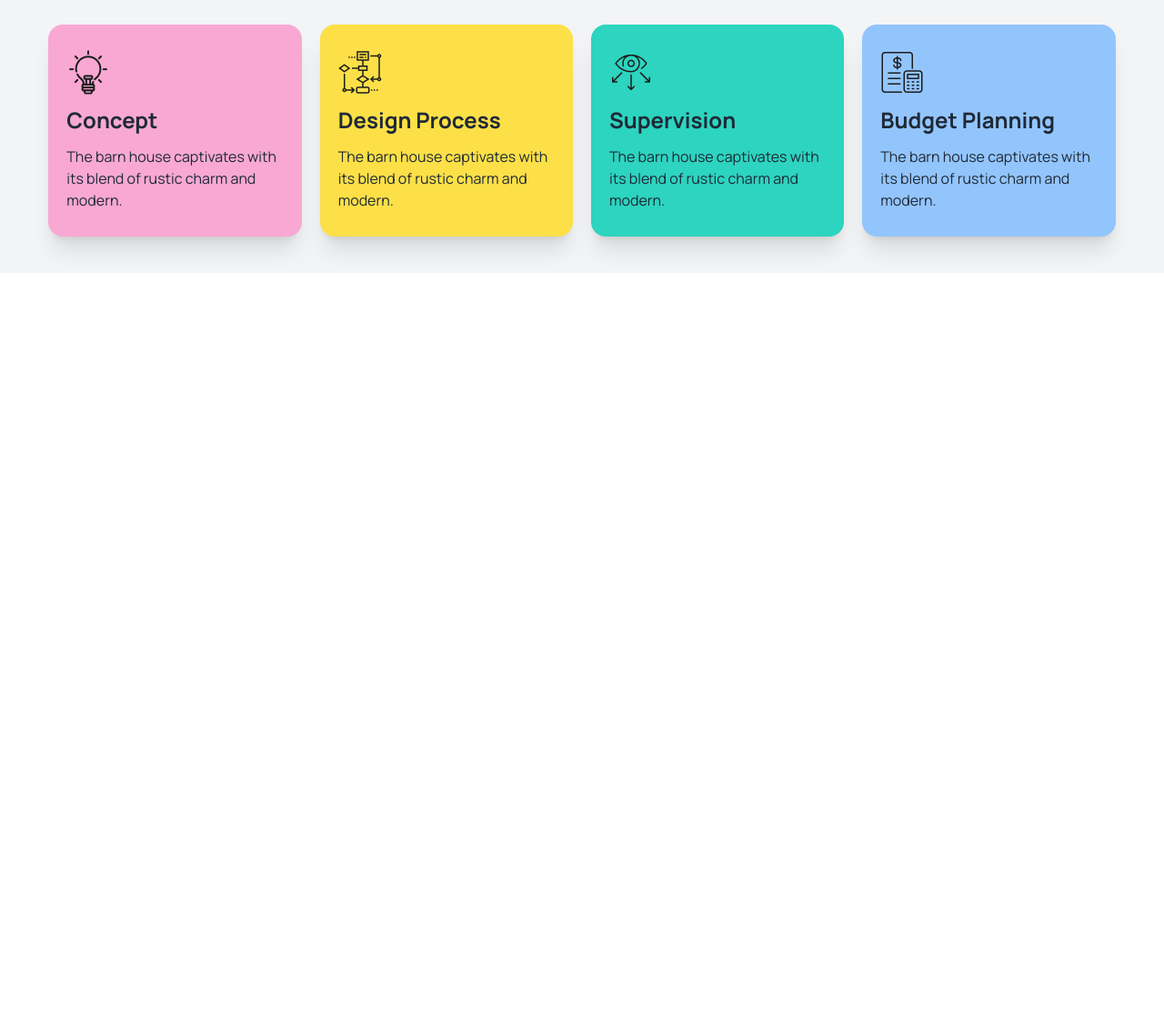
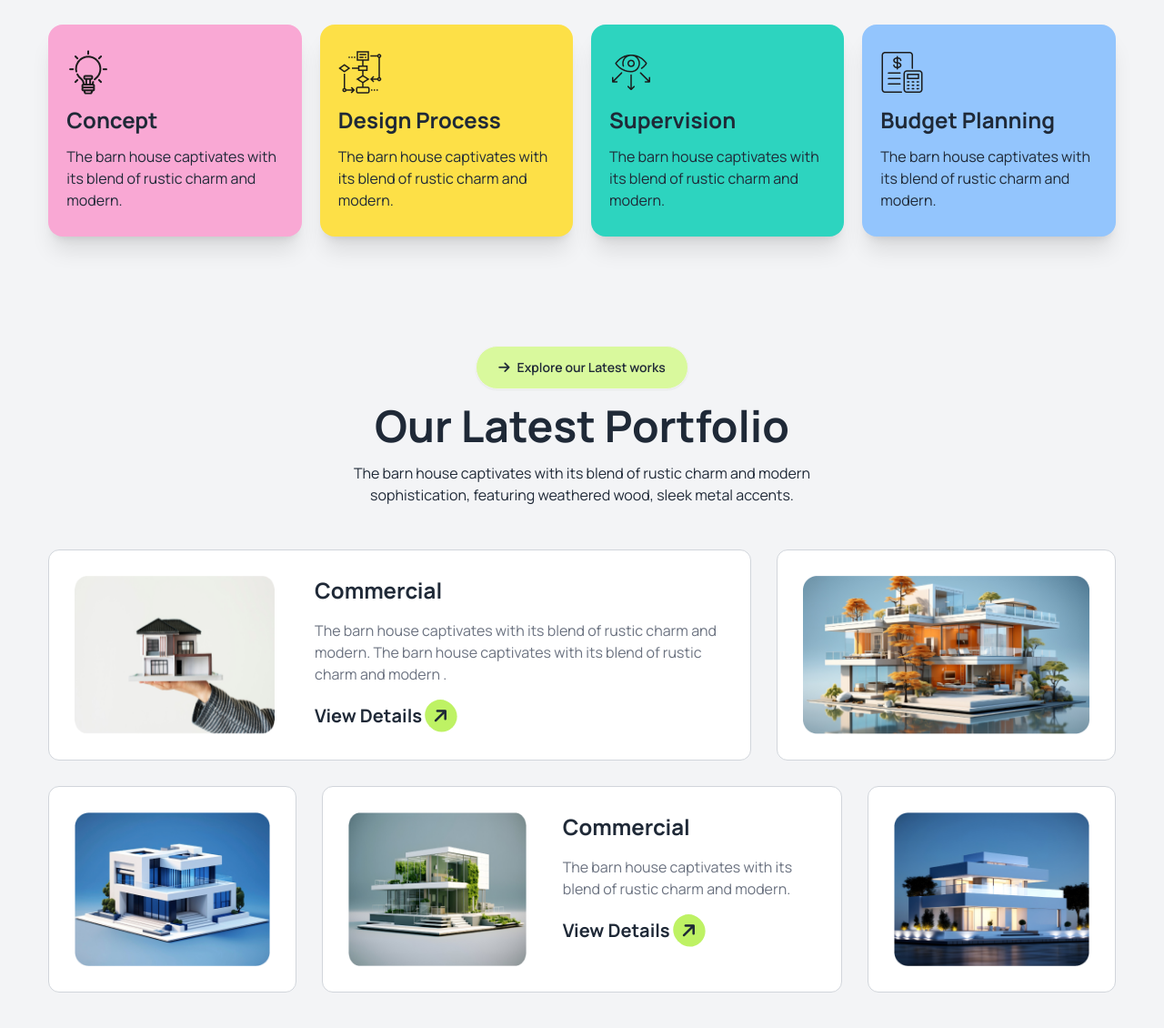
Before and after one commit to swarna38/assignment-3, a plain HTML site: page index.html in a window 1280 px wide. Shown: the part 1869-2999 px from the top of the page at 91% size. Before the commit the page ends 2169 px from the top, so only its background shows below. Drawn offline with nearby package versions, Linux system fonts and the light colour scheme.

Commit message:
portfolio done

```diff
--- a/index.html
+++ b/index.html
@@ -152,6 +152,55 @@
                   </div>
               </div>
           </div>
+          <!-- =====portfolio section start===== -->
+           <div class="py-20 px-8 lg:px-0">
+            <!-- ----portfolio header---- -->
+            <div class="text-center lg:w-2/4 mx-auto space-y-4 mb-6">
+                <button class="btn bg-lime-200 rounded-3xl px-6"><i class="fa-solid fa-arrow-right"></i>Explore our Latest works</button>
+                <h1 class="text-3xl lg:text-5xl font-bold">Our Latest Portfolio</h1>
+                <p>The barn house captivates with its blend of rustic charm and modern sophistication, featuring weathered wood, sleek metal accents.</p>
+             </div>
+             <!-- ----portfolio card---- -->
+              <div class="grid grid-cols-1 lg:grid-cols-3 gap-7 mt-12">
+                <!-- ----card1----- -->
+                <div class="flex flex-col lg:flex-row bg-white p-7 border border-gray-300 rounded-xl lg:col-span-2">
+                    <div class="w-full lg:w-10/12 mb-4 lg:mb-0">
+                        <img class="h-full w-full lg:w-10/12" src="./assets/img1.png" alt="">
+                    </div>
+                    <div class="space-y-4">
+                        <h3 class="text-2xl font-bold">Commercial</h3>
+                        <p class="text-gray-500">The barn house captivates with its blend of rustic charm and modern. The barn house captivates with its blend of rustic charm and modern .</p>
+                        <button class="text-xl font-bold">View Details <i class="fa-solid fa-arrow-right -rotate-45 bg-lime-300 p-2 rounded-full"></i> </button>
+                    </div>
+                </div>
+                <!-- ---card2---  -->
+                <div class="bg-white p-7 border border-gray-300 rounded-xl">
+                    <img src="./assets/img2.png" alt="">
+                </div>
+              </div>
+                <!-- portfolio row 2---- -->
+              <div class="grid grid-cols-1 lg:grid-cols-4 gap-7 mt-7">
+                    <!-- ---card3---- -->
+                 <div class="bg-white p-7 border border-gray-300 rounded-xl">
+                     <img class="w-full" src="./assets/img3.png" alt="">
+                 </div>
+                 <!-- ---card4---  -->
+                 <div class="flex flex-col lg:flex-row bg-white p-7 border border-gray-300 rounded-xl lg:col-span-2">
+                    <div class="w-full lg:w-10/12  mb-4 lg:mb-0">
+                        <img class="h-full w-full lg:w-10/12" src="./assets/img4.png" alt="">
+                    </div>
+                    <div class="space-y-4">
+                        <h3 class="text-2xl font-bold">Commercial</h3>
+                        <p class="text-gray-500">The barn house captivates with its blend of rustic charm and modern.</p>
+                        <button class="text-xl font-bold">View Details <i class="fa-solid fa-arrow-right -rotate-45 bg-lime-300 p-2 rounded-full"></i> </button>
+                    </div>
+                </div>
+                <!-- ---card5----  -->
+                <div class="bg-white p-7 border border-gray-300 rounded-xl">
+                    <img class="w-full" src="./assets/img5.png" alt="">
+                </div>
+              </div>
+           </div>
         </div>
     </main>
     <footer></footer>
```
